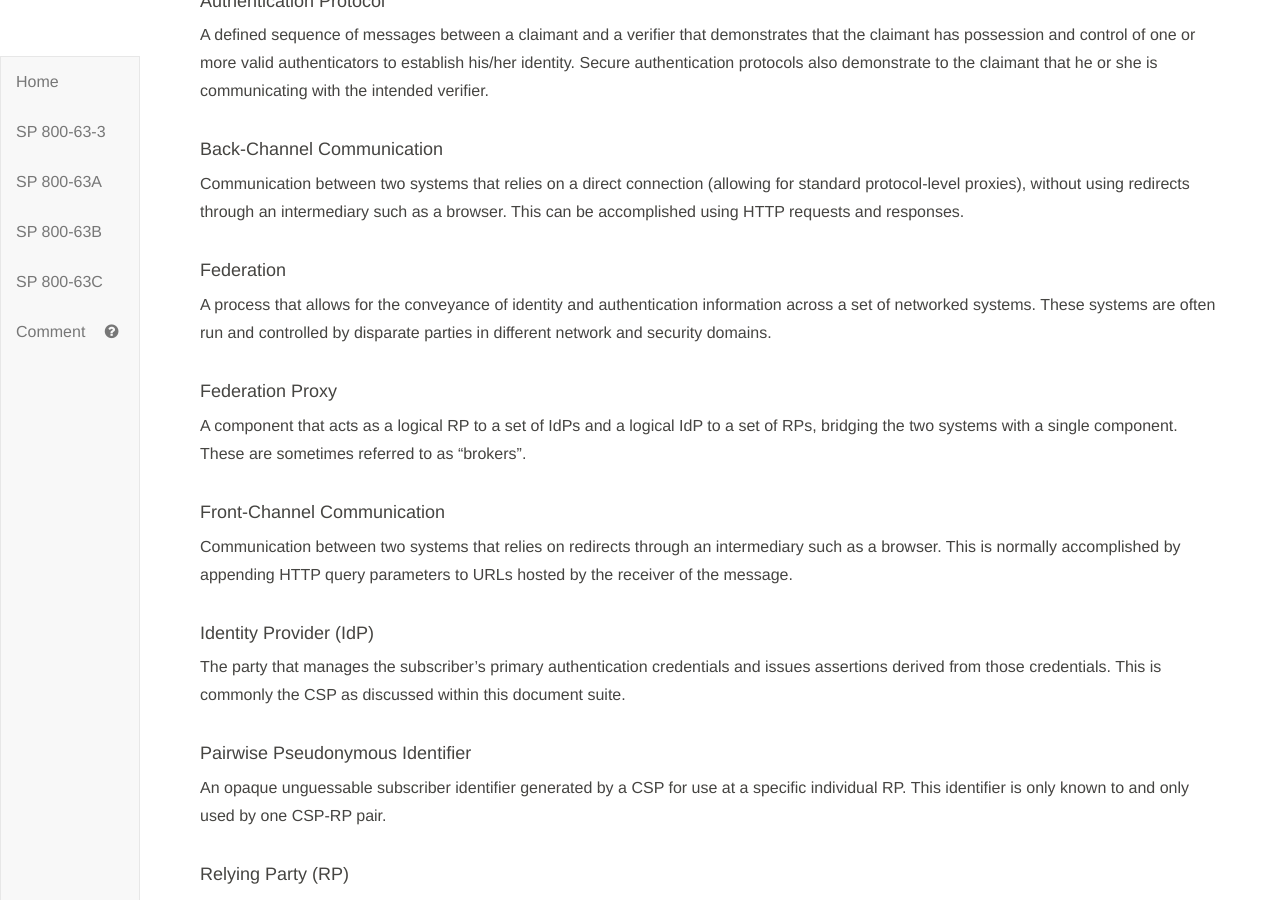
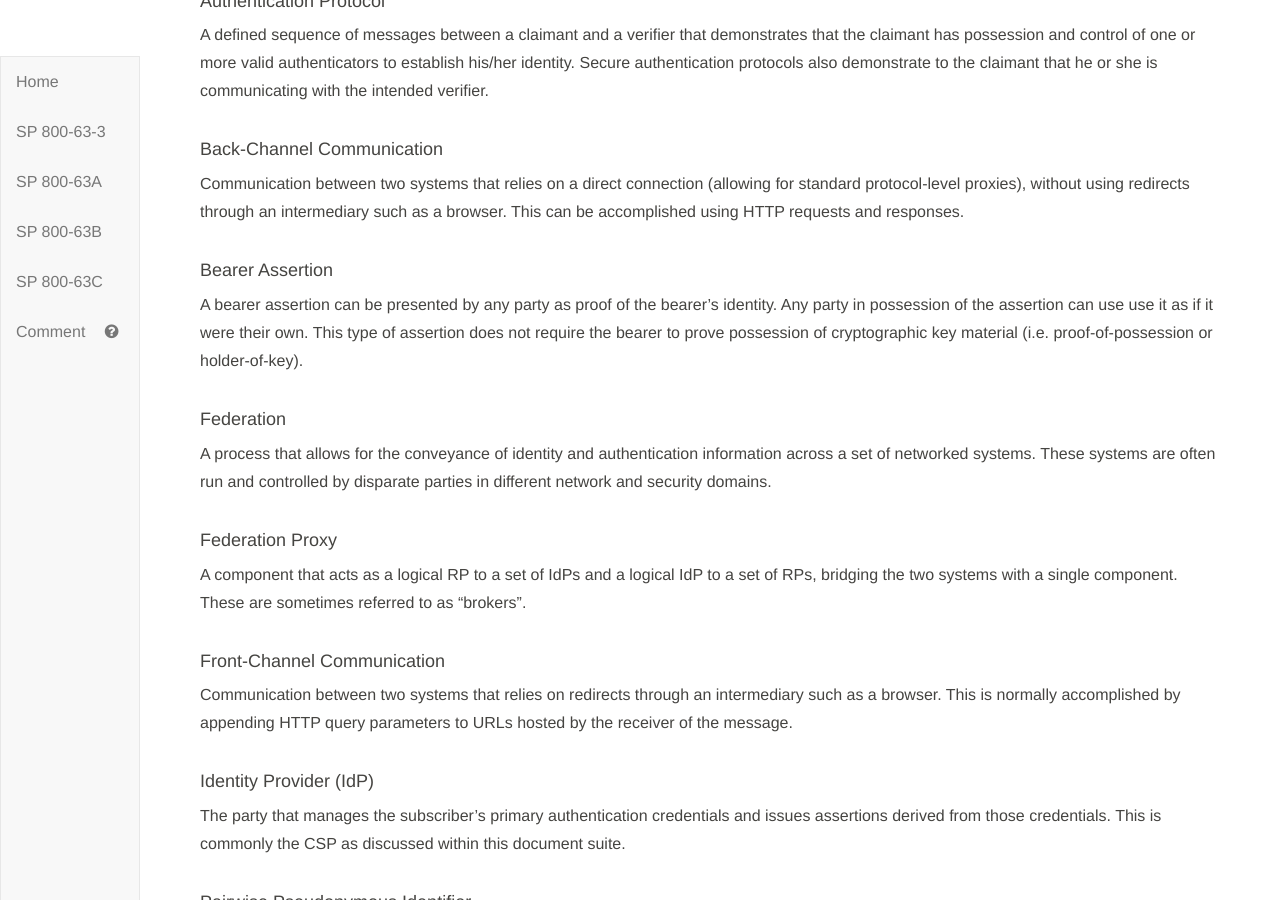
Before and after one commit to usnistgov/800-63-3, a Jekyll site: the page built from sp800-63c/sec3_definitions.md, in a window 1280 px wide and 900 px high, scrolled down 1140 px. Built offline with Jekyll 4.4.1, drawn with Linux system fonts in a browser that asks for light colours; our own code applies the rules of GitHub Pages for plain Markdown files.

Commit message:
Closes #558.

```diff
--- a/sp800-63c/sec3_definitions.md
+++ b/sp800-63c/sec3_definitions.md
@@ -38,6 +38,9 @@ A defined sequence of messages between a claimant and a verifier that demonstrat
 #### Back-Channel Communication
 Communication between two systems that relies on a direct connection (allowing for standard protocol-level proxies), without using redirects through an intermediary such as a browser. This can be accomplished using HTTP requests and responses.
 
+#### Bearer Assertion
+A bearer assertion can be presented by any party as proof of the bearer’s identity. Any party in possession of the assertion can use use it as if it were their own. This type of assertion does not require the bearer to prove possession of cryptographic key material (i.e. proof-of-possession or holder-of-key).
+
 #### Federation
 A process that allows for the conveyance of identity and authentication information across a set of networked systems. These systems are often run and controlled by disparate parties in different network and security domains.
 
```
